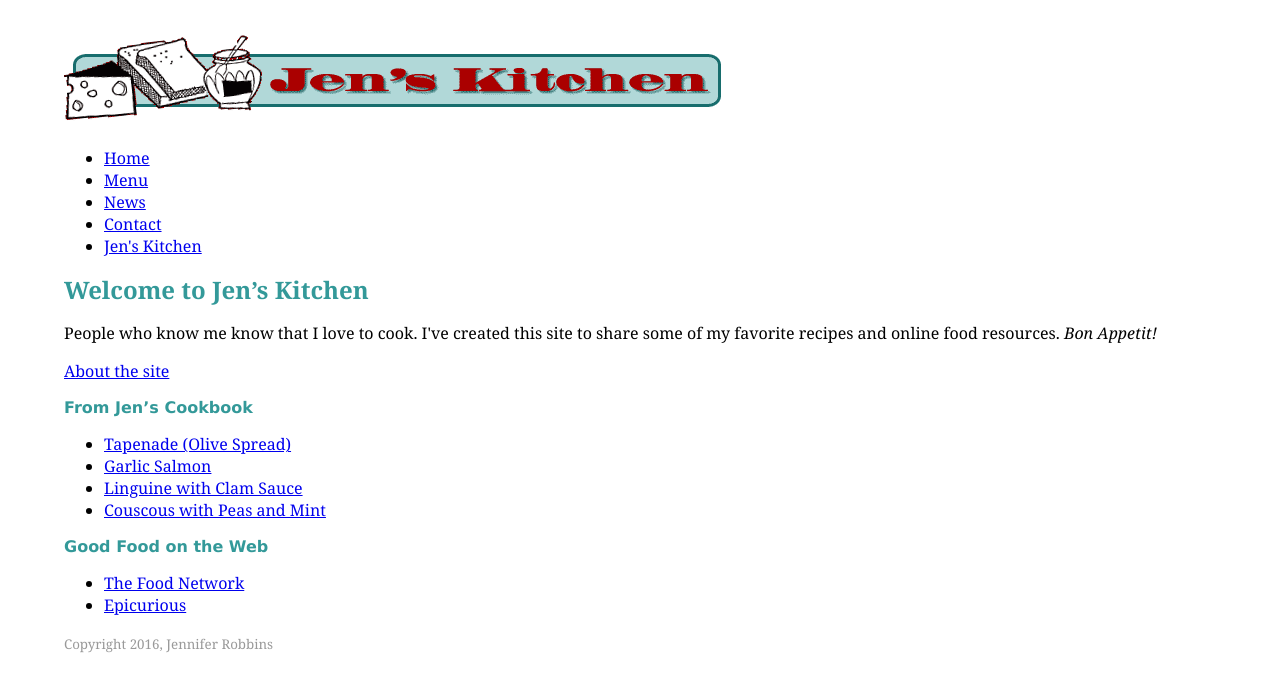
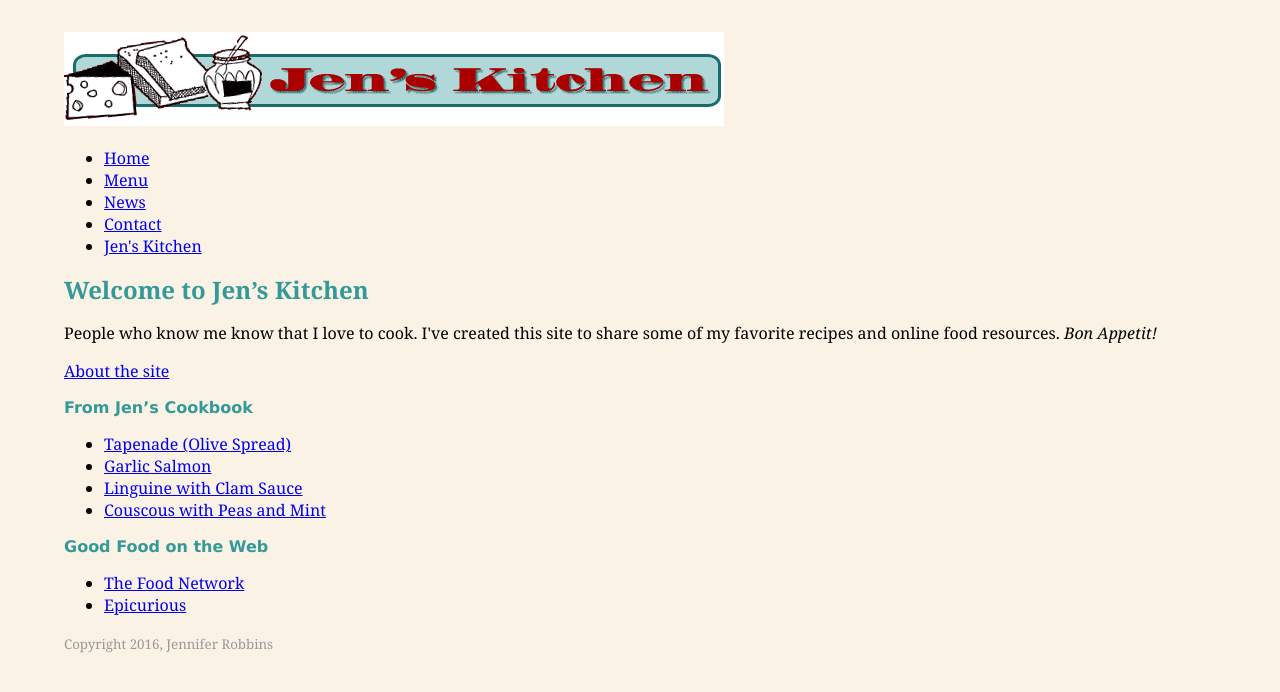
Before and after one commit to izzyzapata/fid, a plain HTML site: page jenskitch.html in a window 1280 px wide. Drawn offline with Linux system fonts and the light colour scheme.

Commit message:
Update jenskitch.html

```diff
--- a/jenskitch.html
+++ b/jenskitch.html
@@ -7,6 +7,7 @@
 body {
 	margin: 2em 5%;
 	font-family: Georgia, "Times New Roman", Times, serif;
+  background-color: #faf2e4;
 }
 h1, h2 {
 	color: #399;}
```
